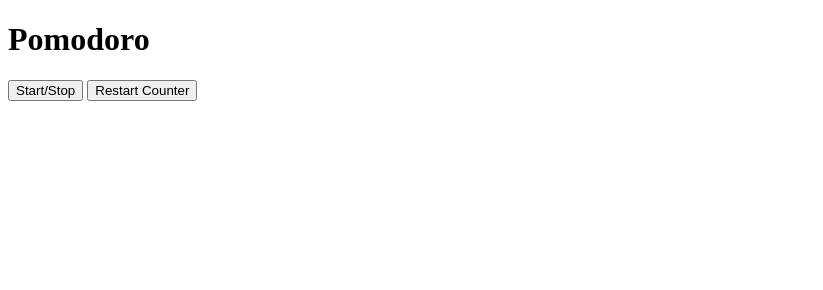
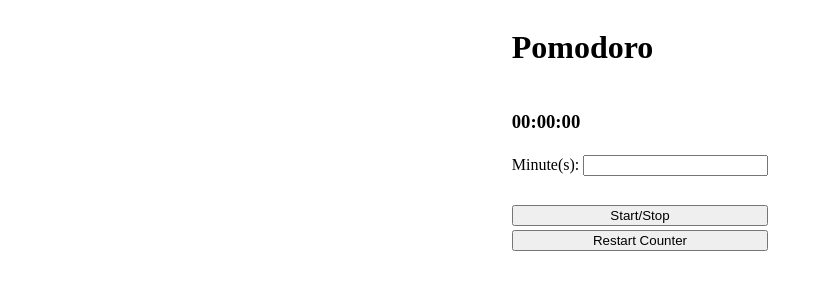
Before and after one commit to loiscodes/pomodoro-js, a plain HTML site: page index.html in a window 1280 px wide. Both pictures are taken after a click on the button "Start/Stop". Shown: the whole page, without its empty margins (0-823 px from the left). Drawn offline with Linux system fonts and the light colour scheme.

Commit message:
Update code and functionality for app

```diff
--- a/index.html
+++ b/index.html
@@ -4,13 +4,36 @@
     <meta charset="UTF-8">
     <meta http-equiv="X-UA-Compatible" content="IE=edge">
     <meta name="viewport" content="width=auto, initial-scale=1.0">
-    <title>Pomodoro</title>
+    <title>Pomodoro App</title>
+    <style>
+        div.pomodoro-app{
+            display: grid;justify-content: center;
+  align-content: center;
+  gap: 4px;
+        }
+        div#minuteInputError {
+            height:25px;
+            color: red;
+            }
+    </style>
 </head>
 <body>
-    <h1 id="counterHeader">Pomodoro</h1>
-    <h3 id="counterDisplay"></h3>
-    <button id="counterBtn">Start/Stop</button>
+    <div class="pomodoro-app">
+
+            <h1 id="counterHeader">Pomodoro</h1>
+    <h3 id="counterDisplay">00:00:00</h3>
+
+
+        <div class="inputs">
+                   <label for="minuteInput">Minute(s):</label>
+    <input type="number" id="minuteInput" name="minute" />
+    <div id="minuteInputError"></div>
+        </div>
+        <button id="counterBtn">Start/Stop</button>
     <button id="restartBtn">Restart Counter</button>
+
+    </div>
+
     <script src="index.js" type="text/javascript"></script>
 </body>
 </html>
--- a/index.js
+++ b/index.js
@@ -1,18 +1,20 @@
 const COUNTER_DISPLAY = document.getElementById('counterDisplay');
-let countDownCounter = 20;
+const minuteInput = document.getElementById('minuteInput');
+const MINUTE_ERROR = 'Time is not valid';
+let countDownCounter = 0;
 let hasPomodoroStart = false;
 let isPomodoroCounterPaused = true;
 let pomodoroInterval;
 
 const SetPomodoroTimerValue = () => {
     countDownCounter = countDownCounter * 60;
-    covertSecondsToTimeDisplay();
+    CovertSecondsToTimeDisplay();
 }
 
 const Reset = () => {
     clearInterval(pomodoroInterval);
     countDownCounter = 20;
-    covertSecondsToTimeDisplay();
+    CovertSecondsToTimeDisplay();
 }
 
 const StartPomodoro = () => {
@@ -24,7 +26,7 @@ const StartPomodoro = () => {
     if(!isPomodoroCounterPaused && hasPomodoroStart){
         pomodoroInterval = setInterval(()=>{
             countDownCounter--;
-            covertSecondsToTimeDisplay();
+            CovertSecondsToTimeDisplay();
         },1000);
     }else{
         clearInterval(pomodoroInterval);
@@ -46,6 +48,26 @@ COUNTER_DISPLAY.innerText = `${hour.toString().padStart(2,0)}:${minutes.toString
 return;
 }
 
+const isMinuteInputValid = (minuteInput) => {
+    if(isNaN(minuteInput) || minuteInput < 1){
+        minuteInputError.innerText = MINUTE_ERROR;
+        console.error(MINUTE_ERROR);
+        return false;
+    }
+    return true;
+
+}
+
+const setTimerValue = (event) => {
+const MINUTE_VALUE = parseInt(event.target.value);
+    const isValid = isMinuteInputValid(MINUTE_VALUE);
+    if(isValid && !hasPomodoroStart){
+        countDownCounter = MINUTE_VALUE * 60;
+        CovertSecondsToTimeDisplay();
+    }
+
+}
 SetPomodoroTimerValue();
+minuteInput.oninput = setTimerValue;
 document.getElementById('counterBtn').onclick = StartPomodoro;
 document.getElementById('restartBtn').onclick = Reset;
```
